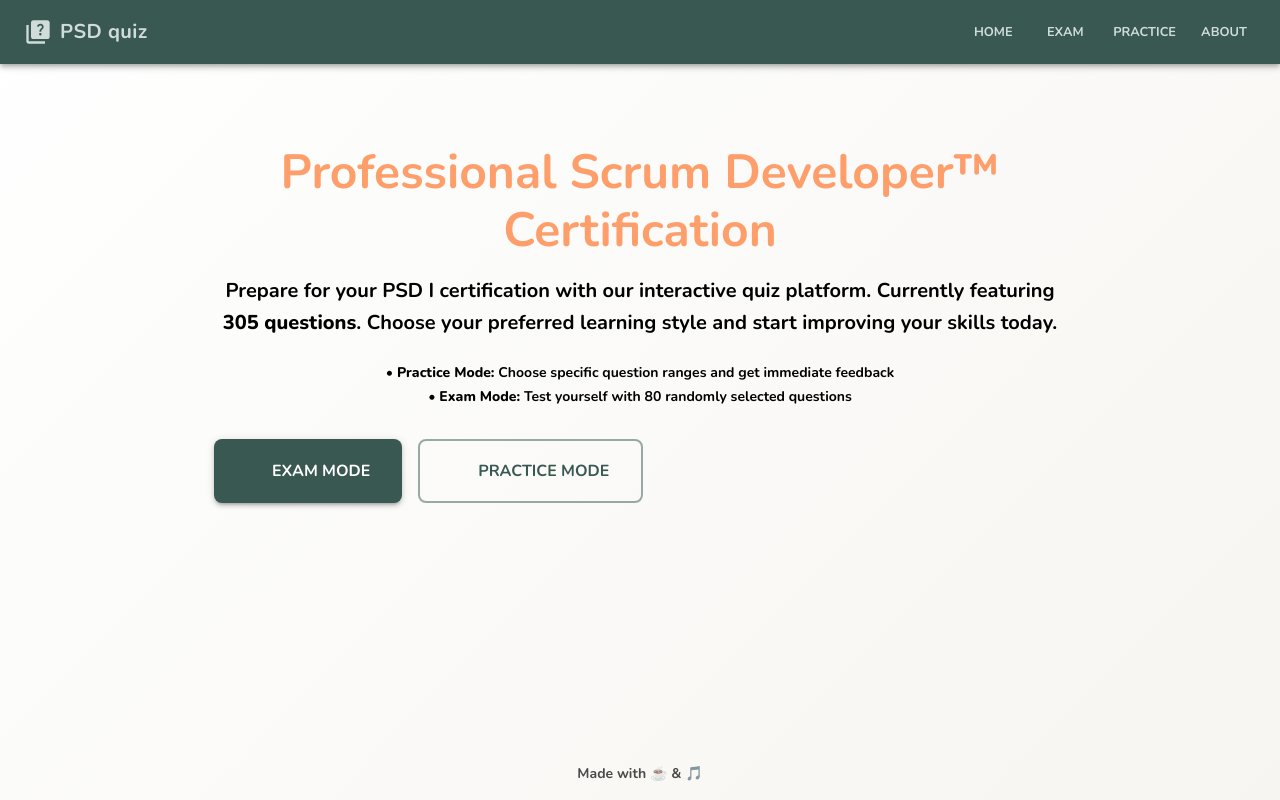
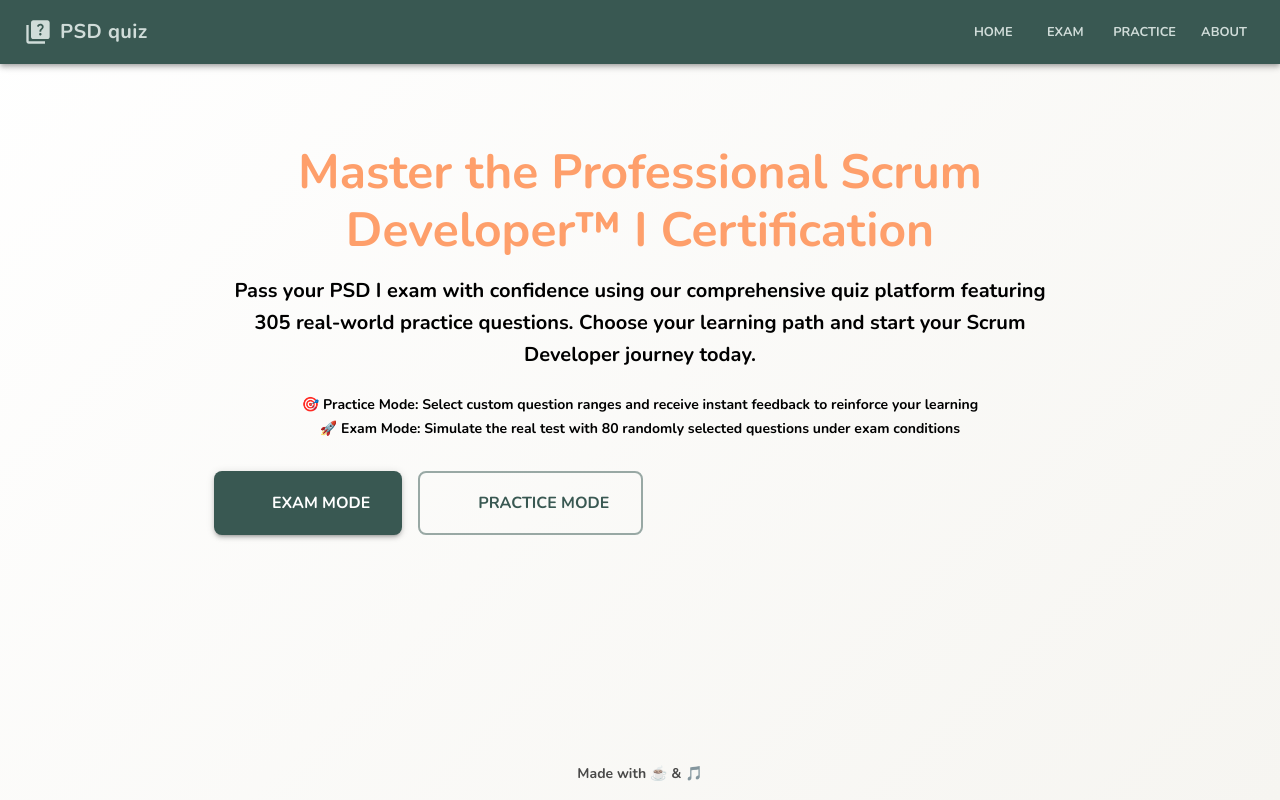
Before and after one commit to iscasaban/psd-quiz-react, a React (Vite) app: page / in a window 1280 px wide. Built offline with nearby package versions, Linux system fonts and the light colour scheme; some icons are missing.

Commit message:
Optimize content

```diff
--- a/src/components/HeroContent.tsx
+++ b/src/components/HeroContent.tsx
@@ -3,14 +3,10 @@ import { ModeSelector } from "./ModeSelector";
 import type { QuizMode } from "../types/quiz";
 
 interface HeroContentProps {
-  totalQuestions: number;
   onSelectMode: (mode: QuizMode) => void;
 }
 
-export function HeroContent({
-  totalQuestions,
-  onSelectMode,
-}: HeroContentProps) {
+export function HeroContent({ onSelectMode }: HeroContentProps) {
   return (
     <Box
       sx={{
@@ -31,7 +27,7 @@ export function HeroContent({
             color: "secondary.main",
           }}
         >
-          Professional Scrum Developer™ Certification
+          Master the Professional Scrum Developer™ I Certification
         </Typography>
 
         <Typography
@@ -43,20 +39,19 @@ export function HeroContent({
             mx: "auto",
           }}
         >
-          Prepare for your PSD I certification with our interactive quiz
-          platform. Currently featuring{" "}
-          <strong>{totalQuestions} questions</strong>. Choose your preferred
-          learning style and start improving your skills today.
+          Pass your PSD I exam with confidence using our comprehensive quiz
+          platform featuring 305 real-world practice questions. Choose your
+          learning path and start your Scrum Developer journey today.
         </Typography>
 
         <Box sx={{ mt: 1 }}>
           <Typography variant="body2" color="text.secondary" sx={{ mb: 0.5 }}>
-            • <strong>Practice Mode:</strong> Choose specific question ranges
-            and get immediate feedback
+            🎯 Practice Mode: Select custom question ranges and receive instant
+            feedback to reinforce your learning
           </Typography>
           <Typography variant="body2" color="text.secondary">
-            • <strong>Exam Mode:</strong> Test yourself with 80 randomly
-            selected questions
+            🚀 Exam Mode: Simulate the real test with 80 randomly selected
+            questions under exam conditions
           </Typography>
         </Box>
       </Box>
--- a/src/screens/LandingScreen.tsx
+++ b/src/screens/LandingScreen.tsx
@@ -1,6 +1,5 @@
 import { Box, Container } from "@mui/material";
 import { HeroContent } from "../components/HeroContent";
-import { useQuestions } from "../hooks/useQuestions";
 import type { QuizMode } from "../types/quiz";
 
 interface LandingScreenProps {
@@ -8,8 +7,6 @@ interface LandingScreenProps {
 }
 
 export function LandingScreen({ onModeSelect }: LandingScreenProps) {
-  const { allQuestions } = useQuestions();
-
   return (
     <Box
       component="section"
@@ -22,10 +19,7 @@ export function LandingScreen({ onModeSelect }: LandingScreenProps) {
       }}
     >
       <Container maxWidth="md">
-        <HeroContent
-          totalQuestions={allQuestions.length}
-          onSelectMode={onModeSelect}
-        />
+        <HeroContent onSelectMode={onModeSelect} />
       </Container>
     </Box>
   );
```
